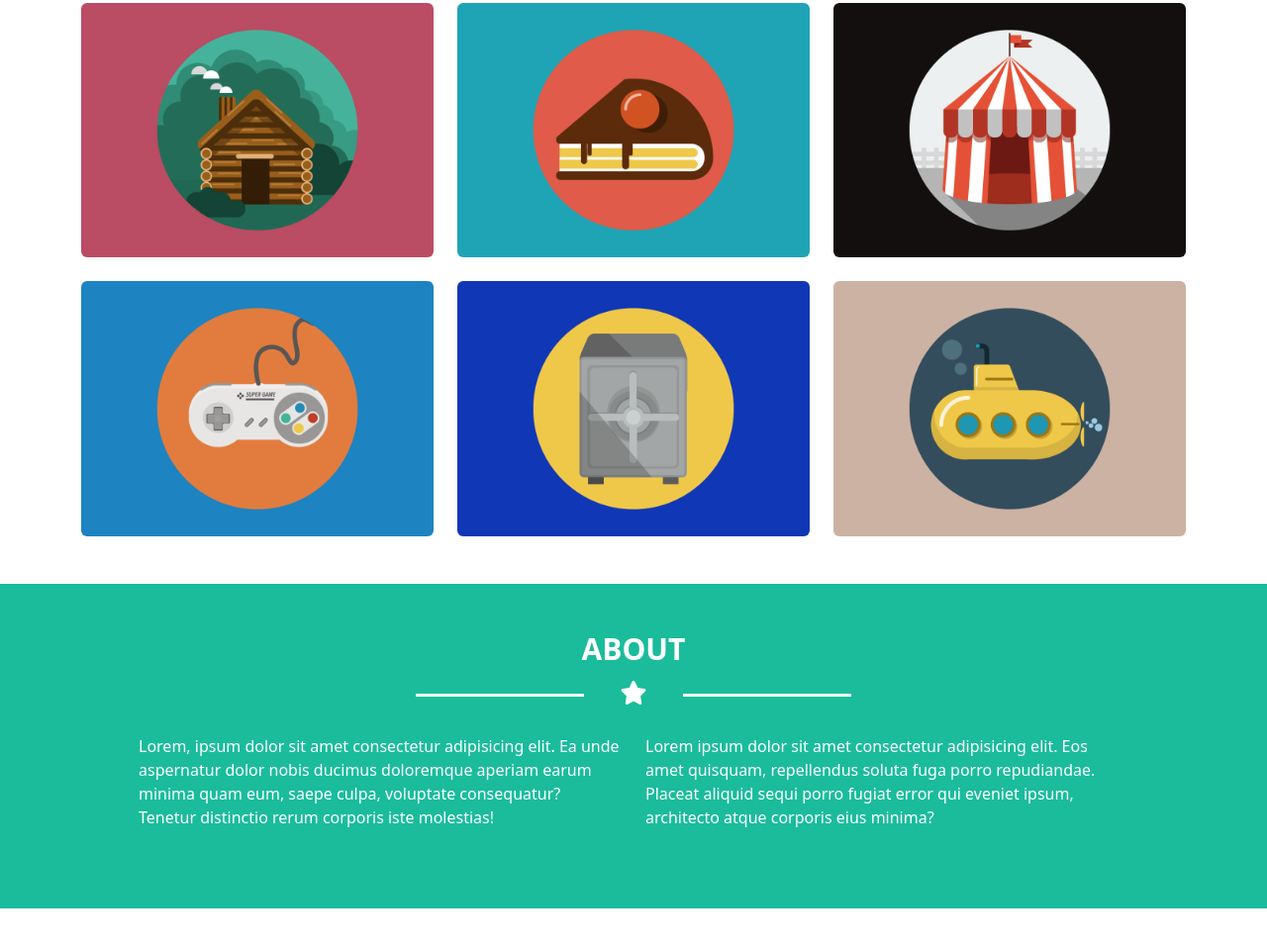
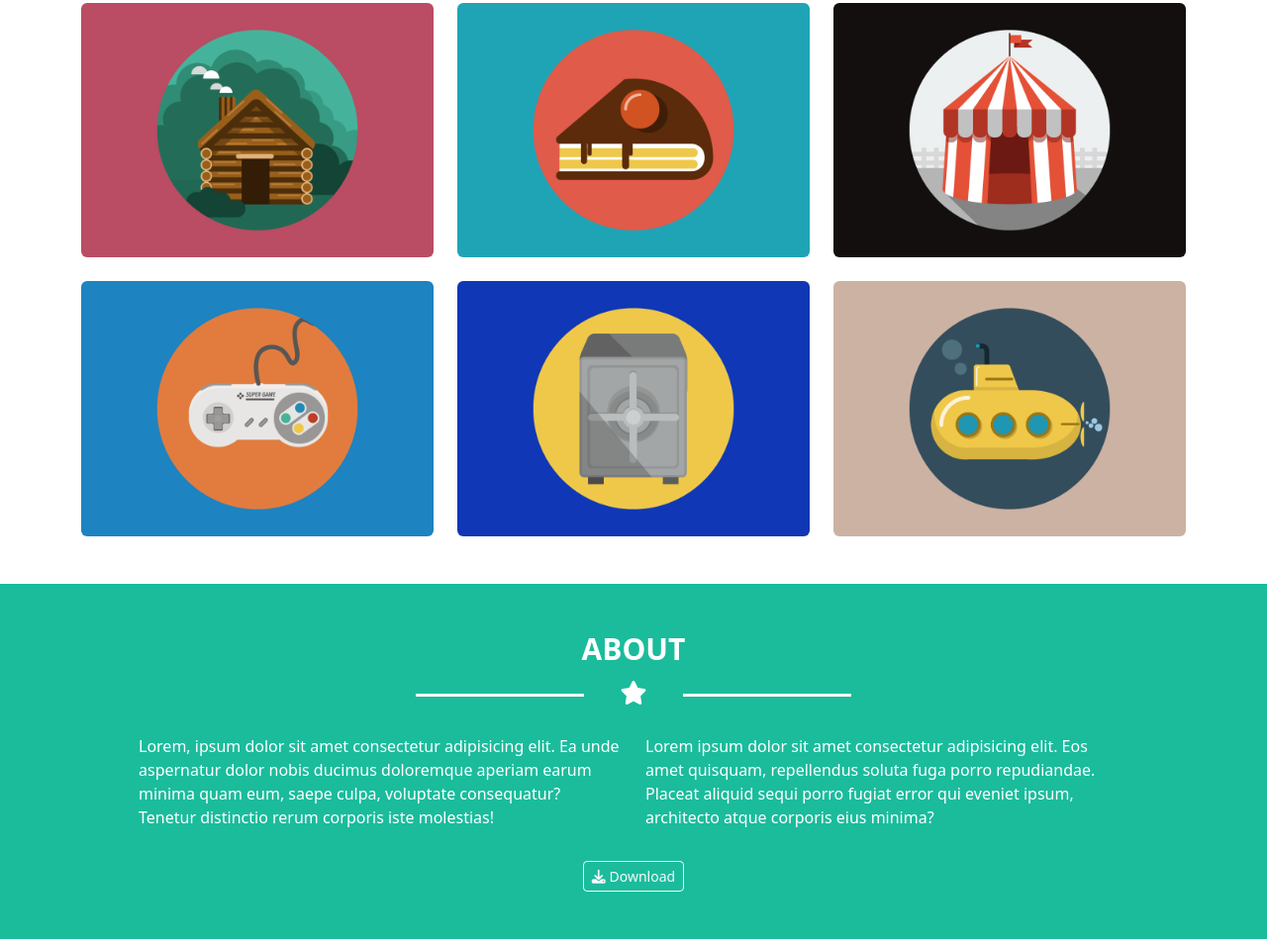
Before and after one commit to DomenicoDeSalvo/html-css-bootstrap-freelancer, a plain HTML site: page index.html in a window 1280 px wide. Shown: the part 683-1640 px from the top of the page at 99% size. Before the commit the page ends 1609 px from the top, so only its background shows below. Drawn offline with nearby package versions, Linux system fonts and the light colour scheme.

Commit message:
Added download button to about section

```diff
--- a/index.html
+++ b/index.html
@@ -100,15 +100,18 @@
                         </div>
                     </div>
                 </div>
+                <div class="container text-center">
+                    <button type="button" class="btn btn-outline-light btn-sm">
+                        <i class="fa-solid fa-download"></i> Download
+                    </button>
+                </div>
             </section>
             <!-- CALL TO ACTION -->
             <section class="cta">
                 <div class="container">
                     <h2></h2>
                 </div>
-                <div class="container">
 
-                </div>
             </section>
         </main>
 
```
